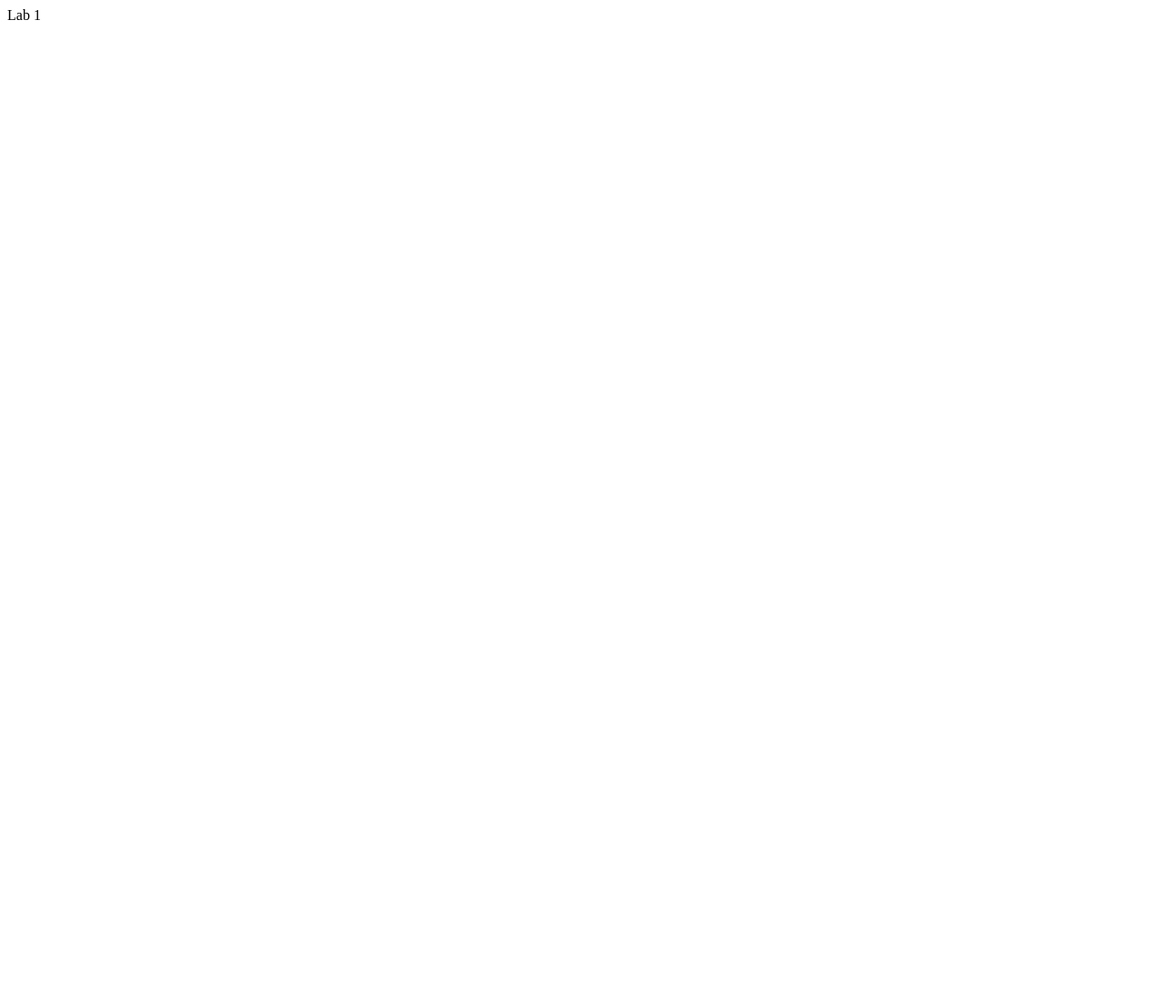
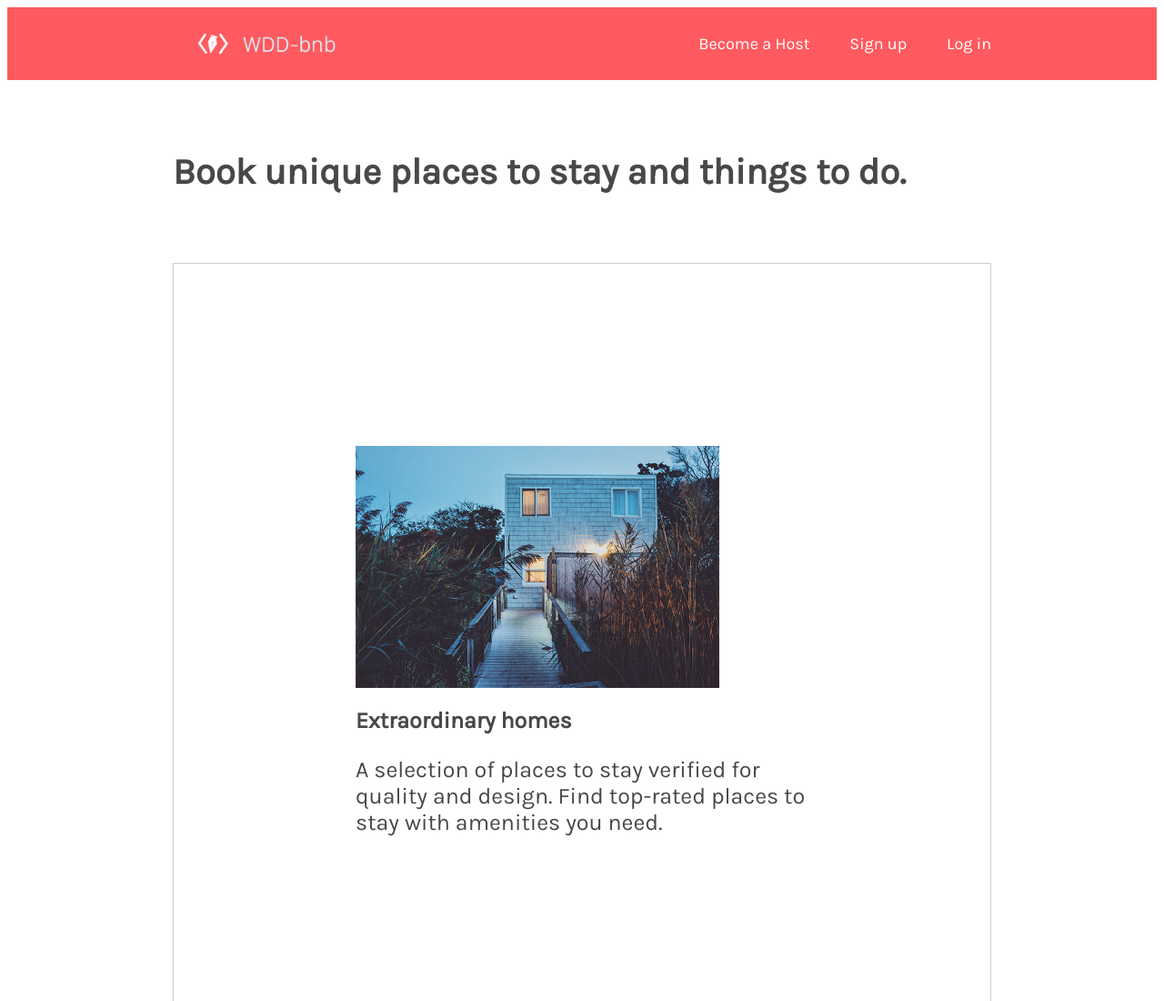
Before and after one commit to JiaxiangLi99/JiaxiangLi99.github.io, a plain HTML site: page labs/lab2/index.html in a window 1280 px wide. Shown: the top 1100 px of the page at 91% size. Before the commit the page ends 800 px from the top, so only its background shows below. Drawn offline with Linux system fonts and the light colour scheme.

Commit message:
finished lab2

```diff
--- /dev/null
+++ b/labs/lab2/css/style.css
@@ -0,0 +1,75 @@
+body {
+    font-family: Karla, sans-serif;
+    color: #484848;
+
+}
+
+nav ul {
+    list-style-type: none;
+    padding-inline-start: 0;
+    margin-block-start: 0;
+    margin-block-end: 0;
+}
+
+header {
+    background-color: #FF5A5F;
+    margin: 0;
+    padding: 0;
+    height: 80px;
+}
+
+#logo {
+    height: 80px;
+}
+
+nav {
+    display: inline-block;
+    float: right;
+}
+nav li {
+    display: inline-block;
+    margin-left: 40px;
+    line-height: 80px;
+}
+
+
+nav a {
+    color: white;
+    font-size: 18px;
+    text-decoration: none;
+    cursor: pointer;
+
+}
+
+a:hover {
+    text-decoration: underline; /* Add underline when hovering */
+}
+
+.content {
+    width: 900px;
+    margin: auto;
+}
+
+section {
+    padding: 200px;
+    border: 1px solid #cccccc;
+    margin-bottom: 30px;
+}
+
+section img {
+    width: 400px;
+}
+
+h1 {
+    font-size: 40px;
+    padding-top: 50px;
+    padding-bottom: 50px;
+}
+
+h2 {
+    font-size: 25px;
+}
+
+section p {
+    font-size: 25px;
+}
--- a/labs/lab2/index.html
+++ b/labs/lab2/index.html
@@ -1,6 +1,48 @@
-<!DOCTYPE html>
 <html>
-    <body>
-        Lab 1
-    </body>
+  <head>
+    <title>WDD-bnb</title>
+    <link rel="stylesheet" href="css/style.css">
+    <link href="https://fonts.googleapis.com/css?family=Karla&display=swap" rel="stylesheet">
+  </head>
+  <body>
+    <header>
+      <div class = "content">
+        <a href="home">
+
+          <img src="img/logo.png" alt="" id="logo"/>
+        </a>
+        <nav>
+          <ul>
+            <li><a href="become-host">Become a Host</a></li>
+            <li><a href="sign-up">Sign up</a></li>
+            <li><a href="log-in">Log in</a></li>
+          </ul>
+        </nav>
+      </div>
+    </header>
+
+    <div class = "content">
+      <h1>Book unique places to stay and things to do.</h1>
+      <section>
+        <img src="img/house.png" />
+        <h2>Extraordinary homes</h2>
+        <p>
+          A selection of places to stay verified for quality and design. Find
+          top-rated places to stay with amenities you need.
+        </p>
+      </section>
+      <section>
+        <img src="img/city.png" />
+        <h2>Places to stay around the world</h2>
+        <p>Explore a new city on your next trip!</p>
+      </section>
+      <section>
+        <img src="img/sushimaking.png" />
+        <h2>Top-rated experiences</h2>
+        <p>
+          Book one-of-a-kind activities hosted by locals, created for the curious.
+        </p>
+      </section>
+    </div>
+  </body>
 </html>
```
Also changed, not shown: labs/lab2/img/city.png (added), labs/lab2/img/house.png (added), labs/lab2/img/logo.png (added), labs/lab2/img/sushimaking.png (added), 3 other files.
